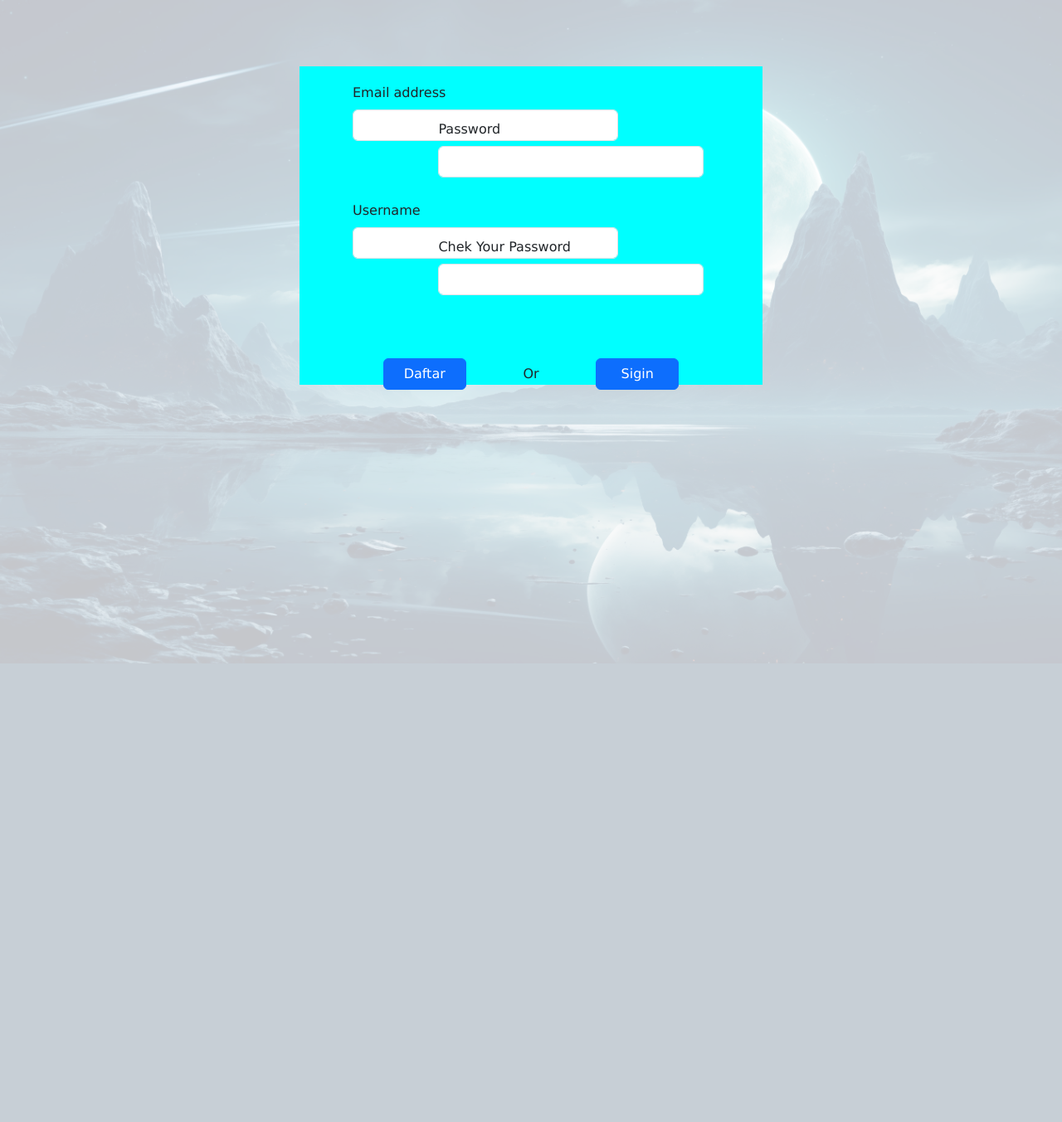
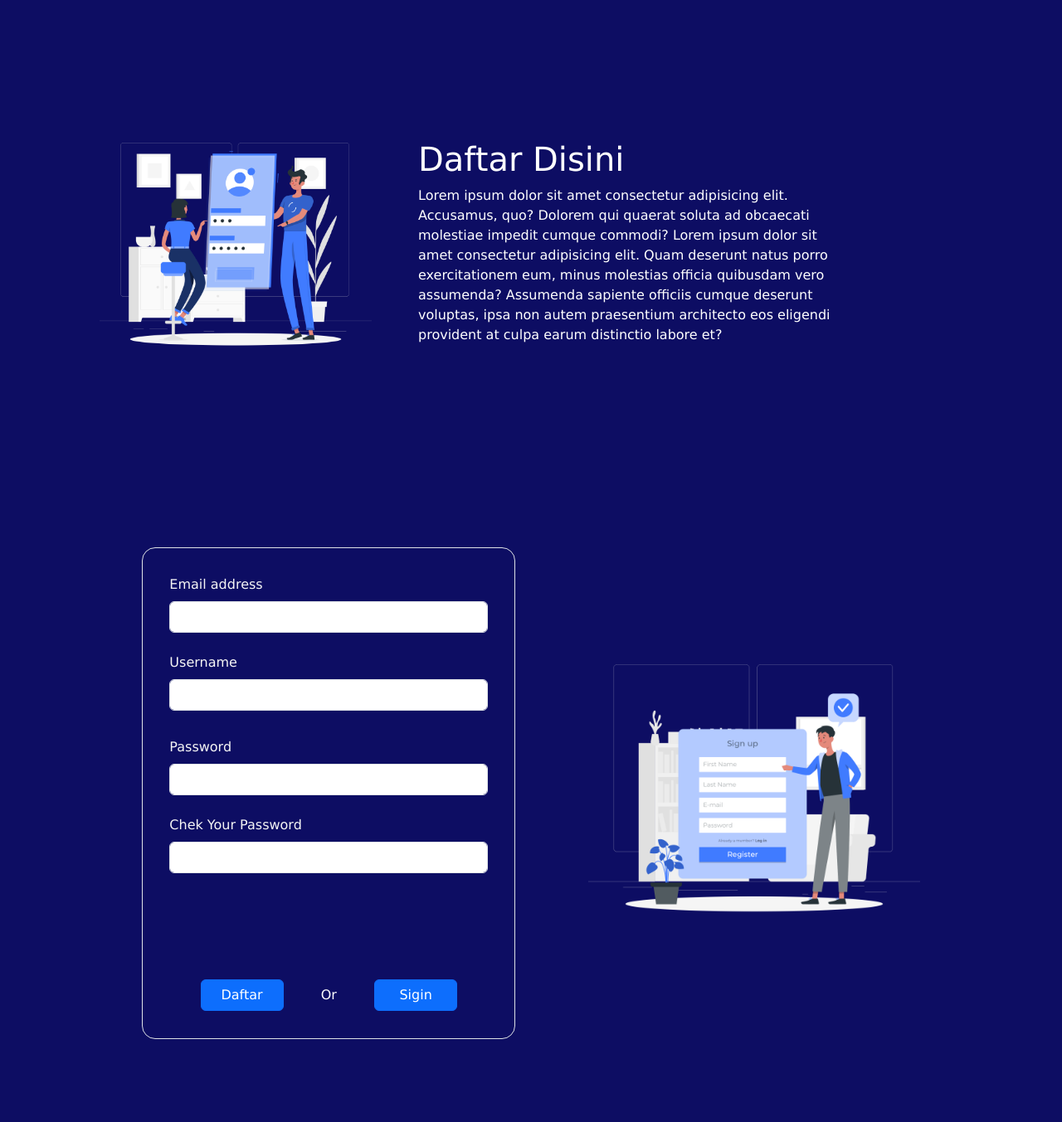
Before and after one commit to Zam-01/Ci4login, a CodeIgniter 4 app: the page made by app/Views/login/register2.php in a window 1280 px wide. Shown: the whole page at 83% size. Before the commit the page ends 800 px from the top, so only its background shows below. Run offline with PHP 8.4 and a stand-in for CodeIgniter, Linux system fonts and the light colour scheme; the template is opened without the code that fills it, so the values that code supplies are empty; some libraries are stand-ins or nearby versions.

Commit message:
viewbaru

```diff
--- a/app/Filters/LoginFilter.php
+++ b/app/Filters/LoginFilter.php
@@ -14,7 +14,7 @@ class LoginFilter implements FilterInterface
         //// cek ketika user belum login
     if (session()->get('login') != true ) {
         session()->setFlashdata('login', 'silahkan anda daftar/sigin terlebih dahulu');
-        return redirect()->to(site_url('/login/register'));
+        return redirect()->to(site_url('/login/register2'));
     }
     }
     public function after(RequestInterface $request, ResponseInterface $response, $arguments = null)
--- a/app/Views/login/register2.php
+++ b/app/Views/login/register2.php
@@ -10,11 +10,25 @@
     rel="stylesheet"
     integrity="sha384-QWTKZyjpPEjISv5WaRU9OFeRpok6YctnYmDr5pNlyT2bRjXh0JMhjY6hW+ALEwIH"
     crossorigin="anonymous" />
-  <link rel="stylesheet" href="/Css/gaya.css" />
+  <link rel="stylesheet" href="/Css/register.css" />
 </head>
 
-<body class="bg-secondary-subtle">
-  <div class="container">
+<body>
+  <div class="hero-content">
+    <img src="/img/join.png" alt="">
+    <header>
+      <h1 class="text-white">Daftar Disini</h1>
+      <article>
+        <p class="text-white">Lorem ipsum dolor sit amet consectetur adipisicing elit. Accusamus, quo? Dolorem qui quaerat soluta ad obcaecati molestiae impedit cumque commodi?
+          Lorem ipsum dolor sit amet consectetur adipisicing elit. Quam deserunt natus porro exercitationem eum, minus molestias officia quibusdam vero assumenda? Assumenda sapiente officiis cumque deserunt voluptas, ipsa non autem praesentium architecto eos eligendi provident at culpa earum distinctio labore et?
+        </p>
+      </article>
+    </header>
+  </div>
+  <?php if (session()->getFlashdata('login')): ?>
+    <h5 class="text-center fs-6 text-white"> <?= session()->getFlashdata('login'); ?></h5>
+  <?php endif ?>
+  <main class="container-form">
     <?php if (session()->getFlashdata('notreg')): ?>
       <h4 style="
         text-align:center;
@@ -25,65 +39,47 @@
       // echo session()->getFlashdata('gagal');
     ?>
     <?php endif; ?>
-    <div class="col">
-      <?php if (session()->getFlashdata('password')): ?>
-        <h5 class="text-center fs-6"> <?= session()->getFlashdata('password'); ?></h5>
-      <?php endif ?>
-      <div class="row">
-        <?php if (session()->getFlashdata('login')): ?>
-          <h5 class="text-center fs-6"> <?= session()->getFlashdata('login'); ?></h5>
-        <?php endif ?>
-        <?php
-        if ($valid->getError('Email')):
-        ?>
-          <h6 class="fs-6">
-            <?= $valid->getError('Email'); ?>
-          </h6>
-        <?php endif ?>
-        <form method="post" action="/Crud/Daftar">
-          <div class="mb-3 email-username">
+
+
+    <form method="post" action="/Crud/Daftar" class="border rounded-4 p-4 input">
+      <div class="email-username">
         <label for="exampleInputEmail1" class="form-label">Email address</label>
         <input
           type="email"
           name="Email"
-              class="form-control fw-bold"
+          class="form-control fw-bold <?= ($validation->getError('Email')) ? 'is-invalid' : ''; ?>"
           id="exampleInputEmail1"
           aria-describedby="emailHelp" required />
-            <br />
-            <br />
-            <br />
+        <div class="invalid-feedback">
+          <?= $validation->getError('Email'); ?>
+        </div>
+        <br>
         <label for="exampleInputPassword1" class="form-label">Username</label>
         <input
           type="text"
           name="Username"
-              class="form-control fw-bold"
+          class="form-control fw-bold <?= ($validation->getError('Email')) ? 'is-invalid' : ''; ?>"
           id="exampleInputPassword1" required />
         <?php
-            if ($valid->getError('Username')):
+        if ($validation->getError('Username')):
         ?>
           <div class="invalid-feedback">
-                <?= $valid->getError('Username'); ?>
+            <?= $validation->getError('Username'); ?>
           </div>
         <?php endif ?>
       </div>
-          <div class="mb-3 Password-chek">
+      <div class="Password-chek">
         <label for="exampleInputPassword1" class="form-label">Password</label>
         <input
           type="password"
           name="Password"
           maxlength="8"
-              class="form-control fw-bold"
-              id="exampleInputPassword1" required />
-            <?php
-            if ($valid->getError('Password')):
-            ?>
+          class="form-control fw-bold <?= (session()->getFlashdata('salah')) ? 'is-invalid' : ''; ?>"
+          id=" exampleInputPassword1" required />
         <div class="invalid-feedback">
-                <?= $valid->getError('Password'); ?>
+          <?= session()->getFlashdata('salah'); ?>
         </div>
-            <?php endif ?>
-            <br />
-            <br />
-            <br />
+        <br>
         <label for="exampleInputPassword1" class="form-label">Chek Your Password</label>
         <input
           type="password"
@@ -91,23 +87,17 @@
           maxlength="8"
           class="form-control fw-bold"
           id="exampleInputPassword1" />
-            <?php
-            if ($valid->getError('')):
-            ?>
-              <div class="invalid-feedback">
-                <?= $valid->getError(''); ?>
-              </div>
-            <?php endif ?>
       </div>
       <div class="buttons">
         <button type="submit" name="submit" class="btn btn-primary">Daftar</button>
-            <p>Or</p>
+        <p class="text-white">Or</p>
         <a href="/Crud/sigin" class="btn btn-primary"> Sigin</a>
       </div>
     </form>
-      </div>
-    </div>
-  </div>
+    <section class="register">
+      <img src="/img/register.png" alt="">
+    </section>
+  </main>
   <script
     src="https://cdn.jsdelivr.net/npm/bootstrap@5.3.3/dist/js/bootstrap.bundle.min.js"
     integrity="sha384-YvpcrYf0tY3lHB60NNkmXc5s9fDVZLESaAA55NDzOxhy9GkcIdslK1eN7N6jIeHz"
--- a/public/Css/gaya.css
+++ /dev/null
@@ -1,56 +0,0 @@
-* {
-  font-size: 1em;
-  font-family: "Lucida Sans", "Lucida Sans Regular", "Lucida Grande",
-    "Lucida Sans Unicode", Geneva, Verdana, sans-serif;
-  font-weight: 500;
-}
-body {
-  background: url(/img/bg.jpg);
-  background-color: black;
-  background-position: center;
-  background-blend-mode: overlay;
-  background-repeat: no-repeat;
-  background-attachment: fixed;
-  background-size: cover;
-}
-
-.col {
-  width: 100%;
-  margin: 10vh auto;
-}
-.row {
-  margin: 30px auto;
-  padding: 20px;
-  width: 50%;
-  height: 30vmax;
-  background-color: aqua;
-  position: relative;
-}
-.email-username,
-.Password-chek {
-  width: 40vh;
-}
-.email-username {
-  margin-left: 4vh;
-}
-.Password-chek {
-  position: absolute;
-  left: 30%;
-  right: 20%;
-  top: 19%;
-  transform: translateY(-9px);
-  -webkit-transform: translateY(-9px);
-  -moz-transform: translateY(-9px);
-  -ms-transform: translateY(-9px);
-  -o-transform: translateY(-9px);
-}
-.row form .buttons {
-  margin-top: 15vh;
-  display: flex;
-  align-items: baseline;
-  justify-content: space-evenly;
-}
-.buttons a,
-button {
-  width: 100px;
-}
--- /dev/null
+++ b/public/Css/register.css
@@ -0,0 +1,75 @@
+* {
+  font-size: 1em;
+  font-family: "Lucida Sans", "Lucida Sans Regular", "Lucida Grande",
+    "Lucida Sans Unicode", Geneva, Verdana, sans-serif;
+  font-weight: 500;
+}
+body {
+  background-color: rgb(13, 13, 99);
+}
+.container-form {
+  width: 90%;
+  margin: 10vh auto;
+  padding: 20px;
+  /* background-color: aqua; */
+  position: relative;
+  display: flex;
+  justify-content: space-evenly;
+  align-items: center;
+}
+.email-username,
+.Password-chek {
+  color: whitesmoke;
+  margin-bottom: 1em;
+  padding: 0.5em;
+  width: 50vh;
+}
+.email-username
+/* .Password-chek { */
+/* position: absolute; */
+/* left: 30%;
+  right: 20%;
+  top: 19%;
+  transform: translateY(-9px);
+  -webkit-transform: translateY(-9px);
+  -moz-transform: translateY(-9px);
+  -ms-transform: translateY(-9px);
+  -o-transform: translateY(-9px); */
+/* } */
+ .container-form > .input {
+  box-shadow: 0px 0px 2em 1em whitesmoke;
+  border-radius: 3vh;
+  -webkit-border-radius: 3vh;
+  -moz-border-radius: 3vh;
+  -ms-border-radius: 3vh;
+  -o-border-radius: 3vh;
+}
+.container-form form .buttons {
+  margin-top: 15vh;
+  display: flex;
+  align-items: baseline;
+  justify-content: space-evenly;
+}
+.buttons a,
+button {
+  width: 100px;
+}
+.register img {
+  width: 50vh;
+}
+.register {
+  display: flex;
+}
+.hero-content {
+  margin: 5vh 5vh 2vh 3vh;
+  padding: 5vh;
+  width: 80%;
+  display: flex;
+  justify-content: center;
+  align-items: center;
+}
+.hero-content img {
+  margin: 5vh;
+  padding: 1em;
+  width: 45vh;
+}
--- a/public/mycss/gaya.css
+++ b/public/mycss/gaya.css
@@ -170,7 +170,7 @@ main .services {
   -ms-border-radius: 3vh;
   -o-border-radius: 3vh;
 }
-.name{
+.name {
   margin: 10em 10vh 10vh 25vh;
   width: 80%;
   display: flex;
```
Also changed, not shown: app/Config/Routes.php (+20 -21 lines), app/Controllers/Crud.php (+11 -9 lines), app/Views/layout/CrudBody.php (+5 -3 lines), app/Views/login/login_admin.php (+19 -4 lines), public/Css/login.css (+42 -20 lines), public/img/Sign-up.png (added), public/img/Userview.png (added), public/img/bg.jpg (deleted), public/img/join.png (added), public/img/logout.png (added), public/img/register.png (added). Lines whose indentation alone changed are shown as unchanged.
